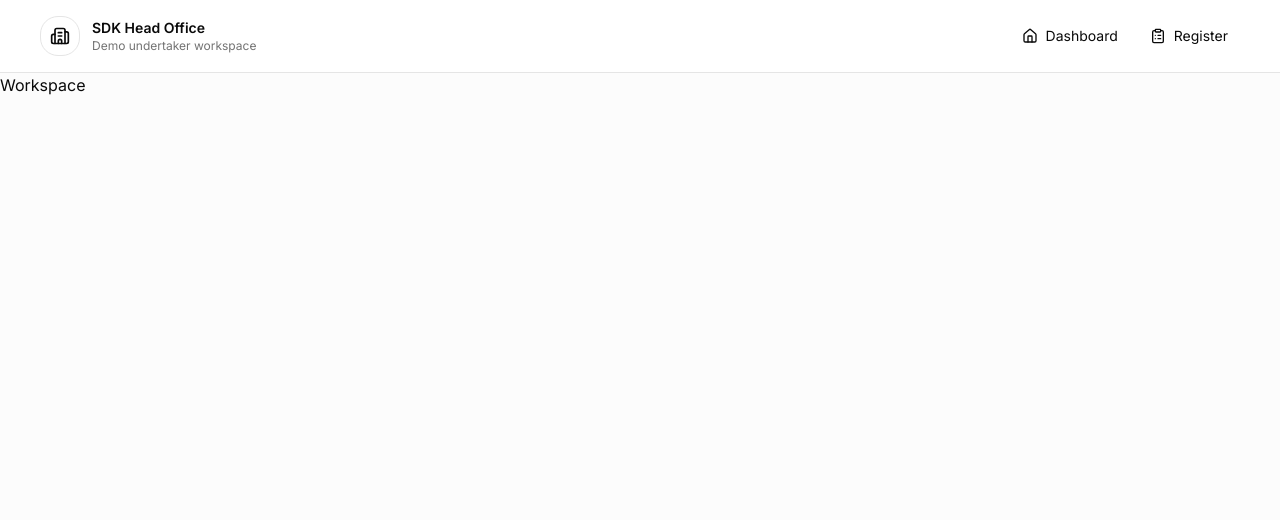
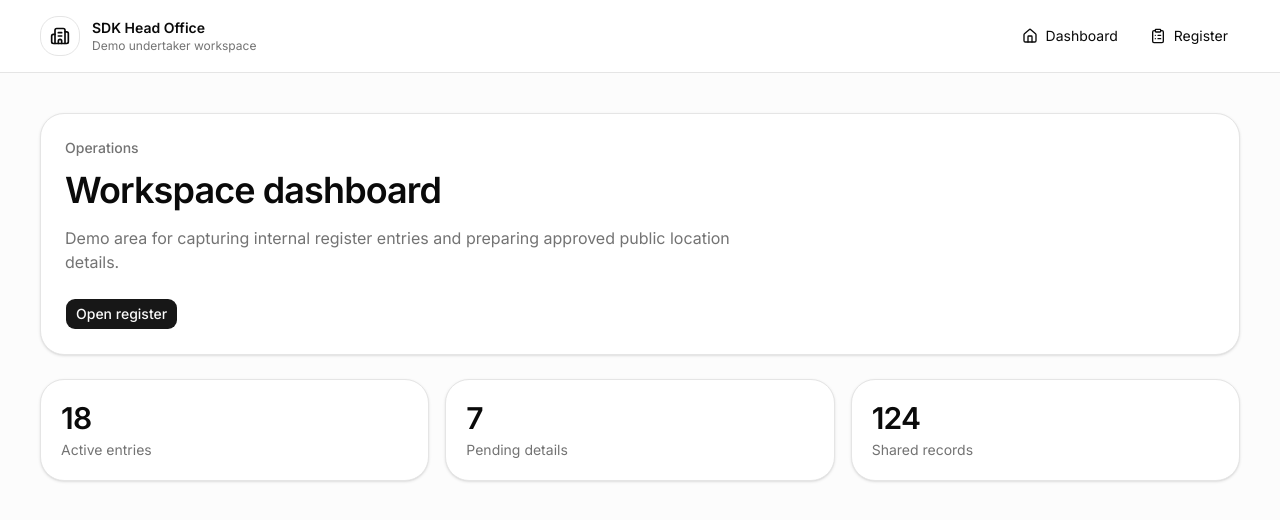
Before and after one commit to SentinelDeveloper0850/legacy-registry-website, a Next.js app: page /undertaker in a window 1280 px wide. Shown: the top 520 px of the page. Built offline with nearby package versions, Linux system fonts and the light colour scheme.

Commit message:
Build workspace dashboard

```diff
--- a/app/undertaker/page.tsx
+++ b/app/undertaker/page.tsx
@@ -1,3 +1,39 @@
+import Link from "next/link"
+
+import { Button } from "@/components/ui/button"
+
 export default function Page() {
-  return <div>Workspace</div>
+  return (
+    <section className="px-6 py-10 sm:px-8 lg:px-10">
+      <div className="mx-auto max-w-7xl">
+        <div className="rounded-[1.5rem] border bg-card p-6 shadow-sm">
+          <p className="text-sm font-medium text-muted-foreground">Operations</p>
+          <h1 className="mt-3 text-4xl font-semibold tracking-tight">Workspace dashboard</h1>
+          <p className="mt-4 max-w-2xl text-muted-foreground">
+            Demo area for capturing internal register entries and preparing approved public location details.
+          </p>
+          <div className="mt-6">
+            <Button asChild>
+              <Link href="/undertaker/mortuary-register">Open register</Link>
+            </Button>
+          </div>
+        </div>
+
+        <div className="mt-6 grid gap-4 sm:grid-cols-3">
+          <div className="rounded-[1.5rem] border bg-card p-5 shadow-sm">
+            <p className="text-3xl font-semibold tracking-tight">18</p>
+            <p className="mt-1 text-sm text-muted-foreground">Active entries</p>
+          </div>
+          <div className="rounded-[1.5rem] border bg-card p-5 shadow-sm">
+            <p className="text-3xl font-semibold tracking-tight">7</p>
+            <p className="mt-1 text-sm text-muted-foreground">Pending details</p>
+          </div>
+          <div className="rounded-[1.5rem] border bg-card p-5 shadow-sm">
+            <p className="text-3xl font-semibold tracking-tight">124</p>
+            <p className="mt-1 text-sm text-muted-foreground">Shared records</p>
+          </div>
+        </div>
+      </div>
+    </section>
+  )
 }
```
